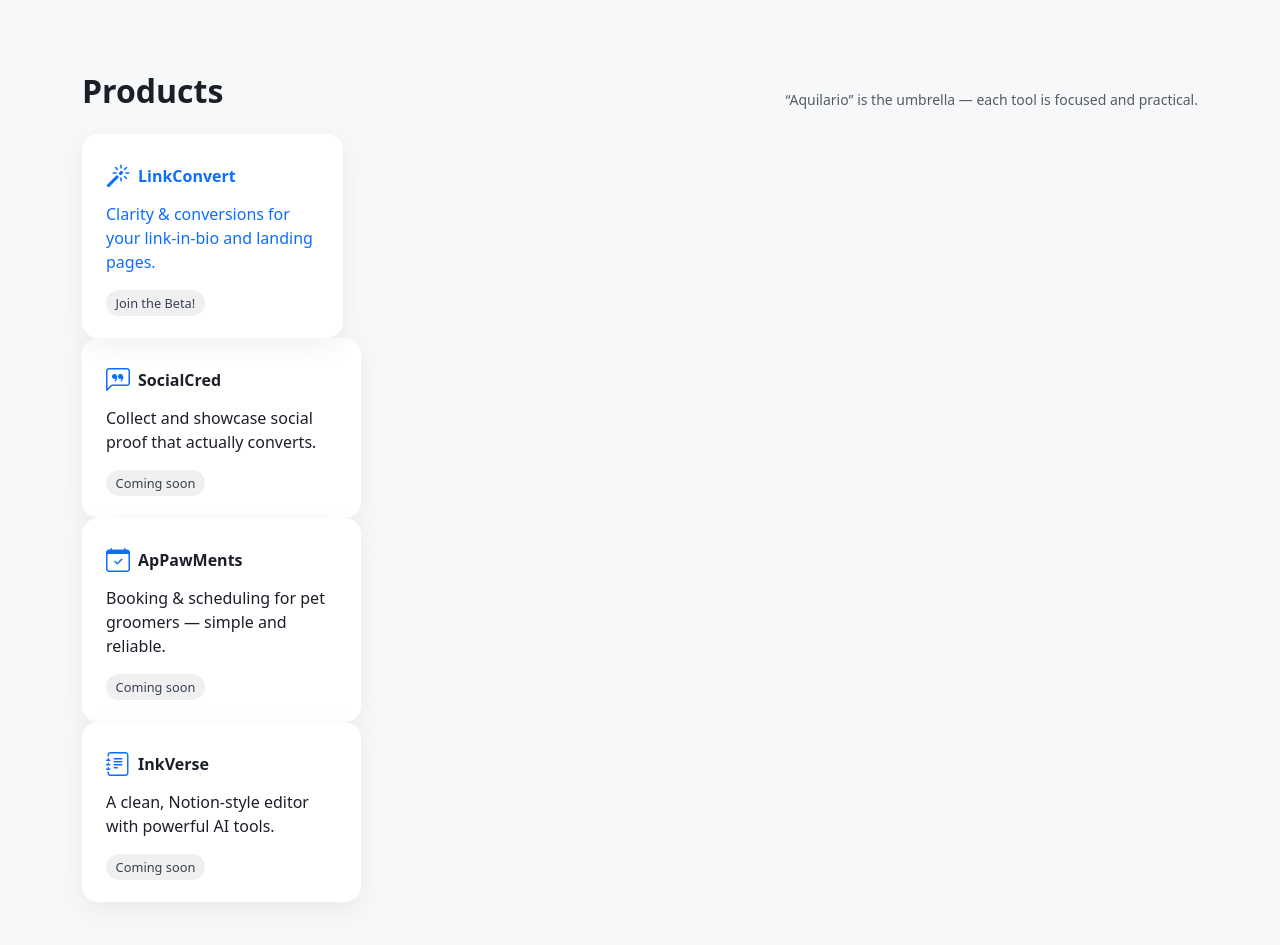
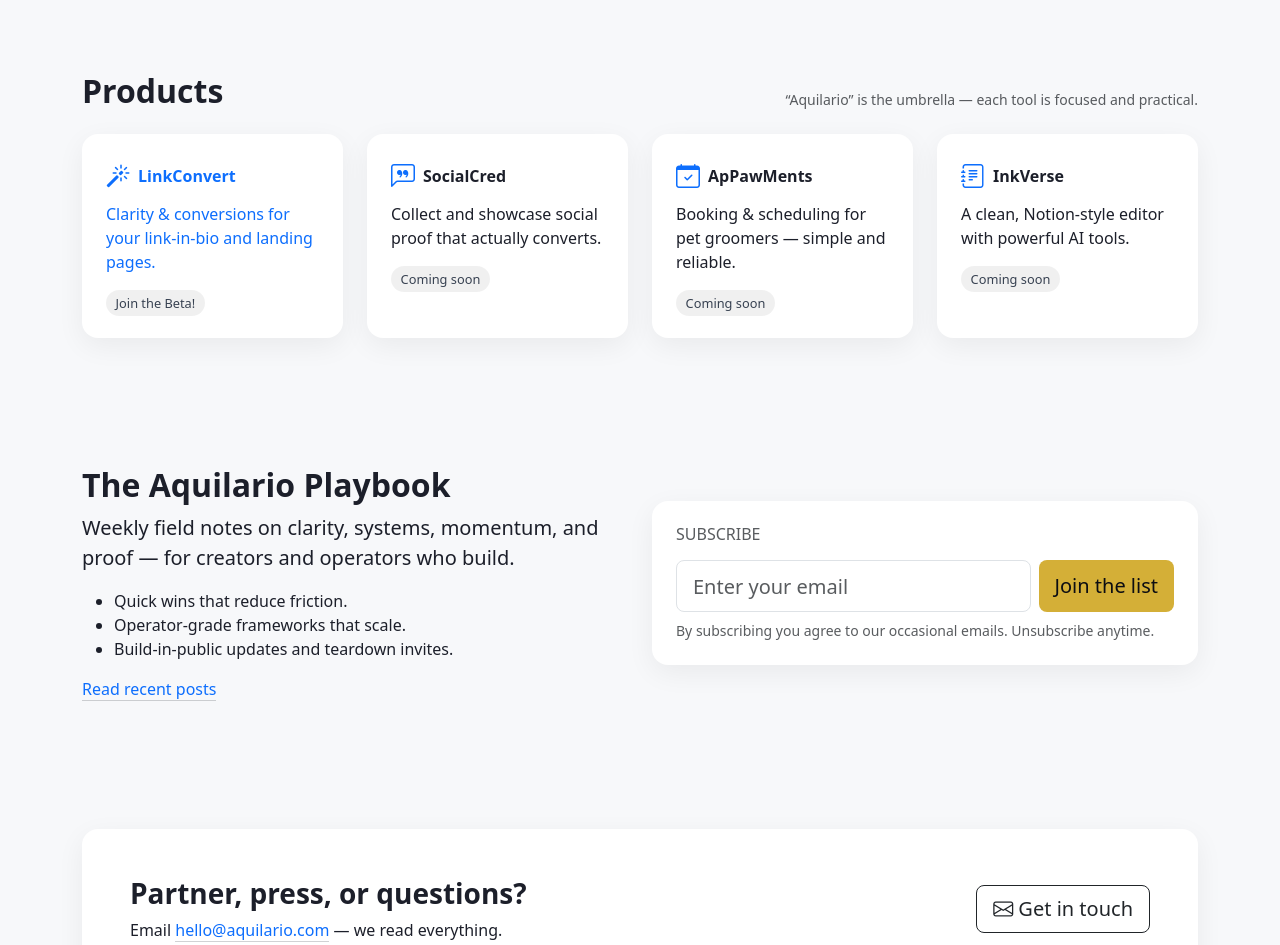
Before and after one commit to carbazzy808/aquilario, a plain HTML site: page index.html in a window 1280 px wide. Shown: the part 700-1645 px from the top of the page. Drawn offline with nearby package versions, Linux system fonts and the light colour scheme.

Commit message:
Home page formatting

```diff
--- a/index.html
+++ b/index.html
@@ -116,8 +116,10 @@
       <h2 class="fw-bold mb-0">Products</h2>
       <span class="text-muted small">“Aquilario” is the umbrella — each tool is focused and practical.</span>
     </div>
+
     <div class="row g-4">
-  <div class="col-md-6 col-lg-3">
+      <!-- LinkConvert -->
+      <div class="col-12 col-sm-6 col-lg-3">
         <a href="https://aquilario.com/linkconvertbeta" class="text-decoration-none">
           <div class="product-card p-4 h-100">
             <div class="d-flex align-items-center mb-2">
@@ -129,25 +131,38 @@
           </div>
         </a>
       </div>
+
+      <!-- SocialCred -->
+      <div class="col-12 col-sm-6 col-lg-3">
+        <div class="product-card p-4 h-100">
+          <div class="d-flex align-items-center mb-2">
+            <i class="bi bi-chat-left-quote fs-4 me-2 text-primary" aria-hidden="true"></i>
+            <strong>SocialCred</strong>
           </div>
-
-        <div class="col-md-6 col-lg-3">
-          <div class="product-card p-4 h-100">
-            <div class="d-flex align-items-center mb-2"><i class="bi bi-chat-left-quote fs-4 me-2 text-primary" aria-hidden="true"></i><strong>SocialCred</strong></div>
           <p class="mb-3">Collect and showcase social proof that actually converts.</p>
           <span class="badge-soon">Coming soon</span>
         </div>
       </div>
-        <div class="col-md-6 col-lg-3">
+
+      <!-- ApPawMents -->
+      <div class="col-12 col-sm-6 col-lg-3">
         <div class="product-card p-4 h-100">
-            <div class="d-flex align-items-center mb-2"><i class="bi bi-calendar-check fs-4 me-2 text-primary" aria-hidden="true"></i><strong>ApPawMents</strong></div>
+          <div class="d-flex align-items-center mb-2">
+            <i class="bi bi-calendar-check fs-4 me-2 text-primary" aria-hidden="true"></i>
+            <strong>ApPawMents</strong>
+          </div>
           <p class="mb-3">Booking & scheduling for pet groomers — simple and reliable.</p>
           <span class="badge-soon">Coming soon</span>
         </div>
       </div>
-        <div class="col-md-6 col-lg-3">
+
+      <!-- InkVerse -->
+      <div class="col-12 col-sm-6 col-lg-3">
         <div class="product-card p-4 h-100">
-            <div class="d-flex align-items-center mb-2"><i class="bi bi-journal-text fs-4 me-2 text-primary" aria-hidden="true"></i><strong>InkVerse</strong></div>
+          <div class="d-flex align-items-center mb-2">
+            <i class="bi bi-journal-text fs-4 me-2 text-primary" aria-hidden="true"></i>
+            <strong>InkVerse</strong>
+          </div>
           <p class="mb-3">A clean, Notion-style editor with powerful AI tools.</p>
           <span class="badge-soon">Coming soon</span>
         </div>
@@ -155,6 +170,7 @@
     </div>
   </div>
 </section>
+
 
   <!-- Playbook -->
   <section id="playbook" class="section">
```
Lines whose indentation alone changed are shown as unchanged.
